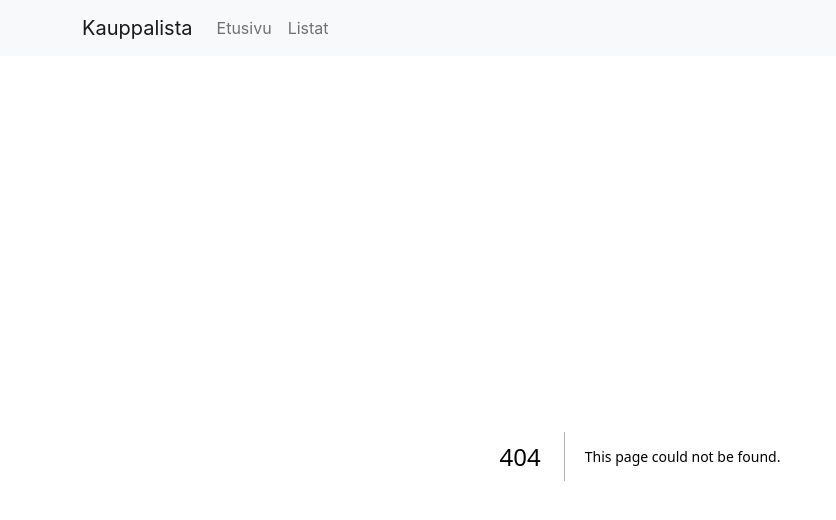
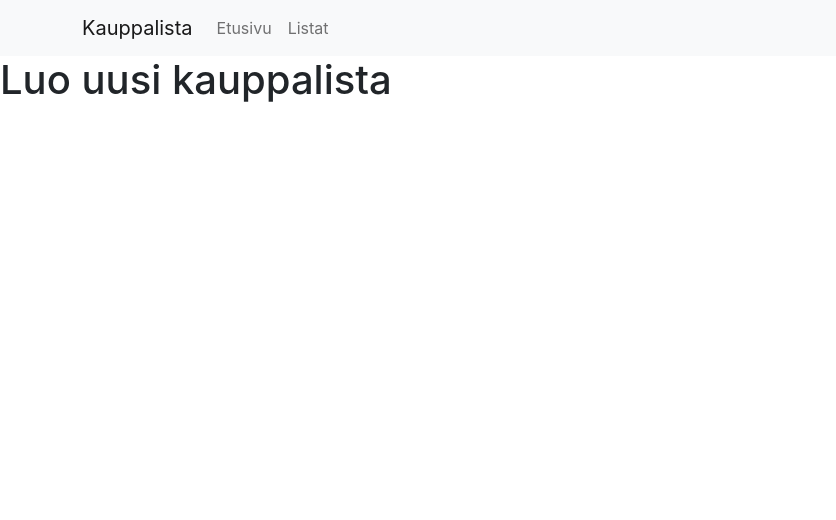
Before and after one commit to suutari/kauppalista, a Next.js app: page /listat/uusi in a window 1280 px wide. Before the commit this address had no page. Shown: the top 520 px of the page, without its empty margins (0-836 px from the left). Built offline with nearby package versions, Linux system fonts and the light colour scheme.

Commit message:
Järjestele osoite listat/uusi

```diff
--- /dev/null
+++ b/pages/listat/uusi.tsx
@@ -0,0 +1,8 @@
+import {Page} from '@/components/Page';
+
+export default function UusiListaSivu() {
+    return (
+        <Page title="Luo uusi kauppalista">
+        </Page>
+    );
+}
```
Also changed, not shown: pages/listat/index.tsx (renamed from pages/listat.tsx).
